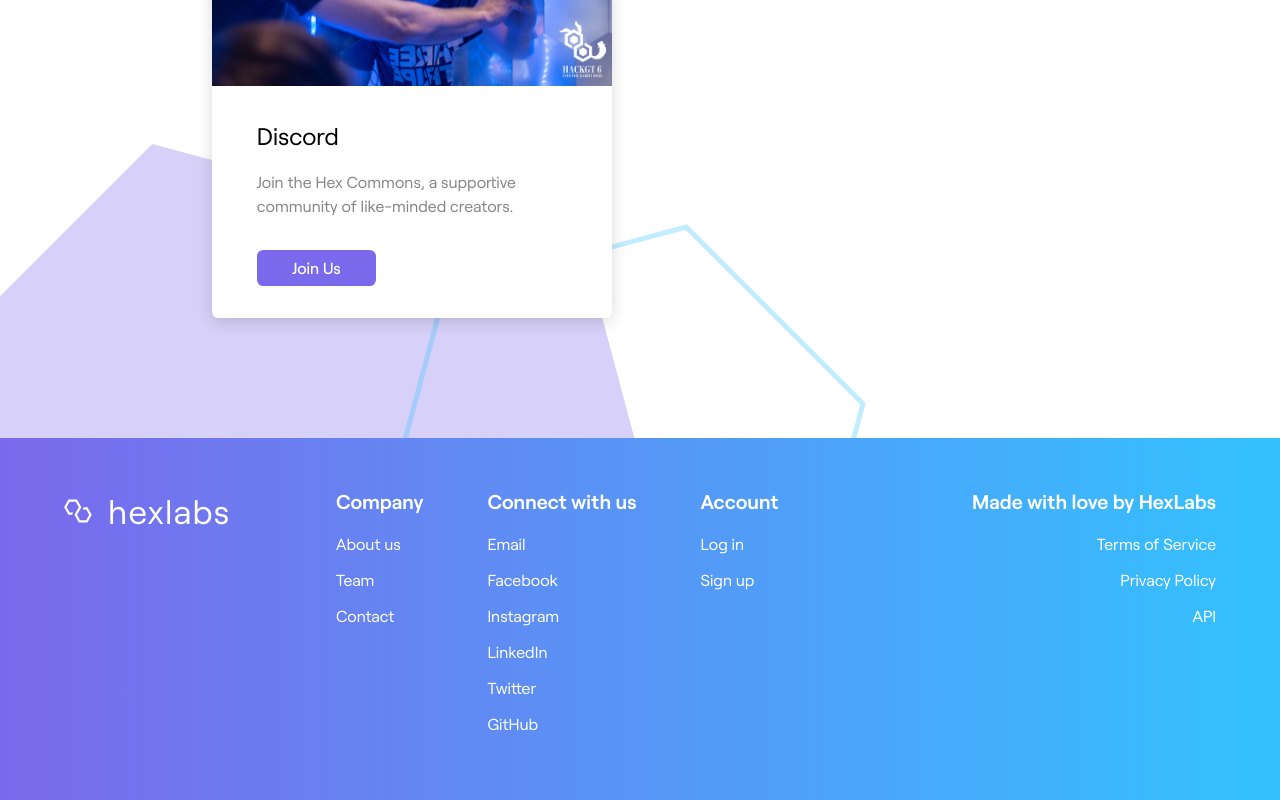
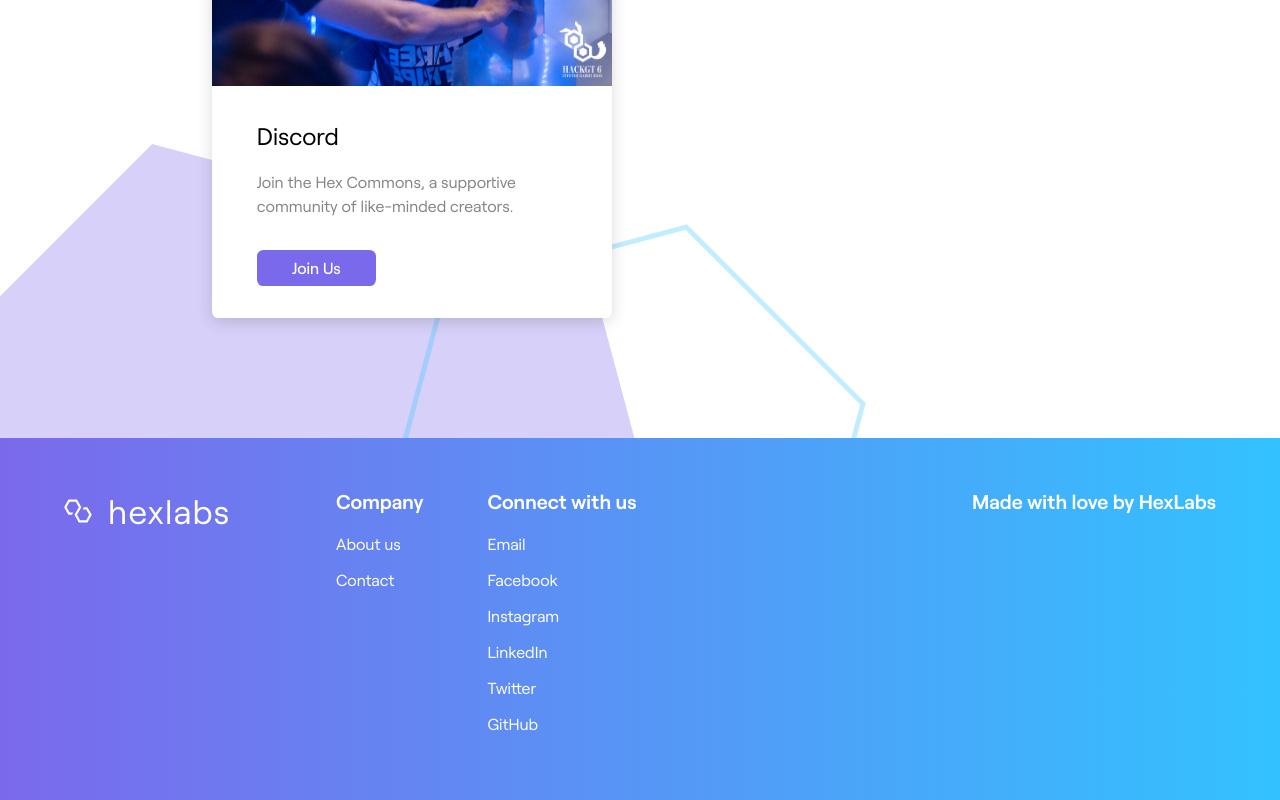
Before and after one commit to HackGT/hexlabs-website, a Next.js app: page / in a window 1280 px wide. Shown: the part 1594-2394 px from the top of the page. Built offline with nearby package versions, Linux system fonts and the light colour scheme.

Commit message:
update links

```diff
--- a/components/footer.tsx
+++ b/components/footer.tsx
@@ -17,15 +17,15 @@ const footerColumns: FooterColumn[] = [
     links: [
       {
         name: "About us",
-        href: "/",
+        href: "/about",
       },
-      {
-        name: "Team",
-        href: "/",
-      },
+      // {
+      //   name: "Team",
+      //   href: "",
+      // },
       {
         name: "Contact",
-        href: "/",
+        href: "/contact",
       },
     ],
   },
@@ -34,60 +34,60 @@ const footerColumns: FooterColumn[] = [
     links: [
       {
         name: "Email",
-        href: "/",
+        href: "mailto:hello@hack.gt",
       },
       {
         name: "Facebook",
-        href: "/",
+        href: "https://www.facebook.com/TheHexLabs",
       },
       {
         name: "Instagram",
-        href: "/",
+        href: "https://www.instagram.com/thehackgt/",
       },
       {
         name: "LinkedIn",
-        href: "/",
+        href: "https://www.linkedin.com/company/thehexlabs/",
       },
       {
         name: "Twitter",
-        href: "/",
+        href: "https://twitter.com/TheHexLabs",
       },
       {
         name: "GitHub",
-        href: "/",
+        href: "https://github.com/HackGT",
       },
     ],
   },
-  {
-    title: "Account",
-    links: [
-      {
-        name: "Log in",
-        href: "/",
-      },
-      {
-        name: "Sign up",
-        href: "/",
-      },
-    ],
-  },
+  // {
+  //   title: "Account",
+  //   links: [
+  //     {
+  //       name: "Log in",
+  //       href: "/",
+  //     },
+  //     {
+  //       name: "Sign up",
+  //       href: "/",
+  //     },
+  //   ],
+  // },
 ];
 
 const lastColumn: FooterColumn = {
   title: "Made with love by HexLabs",
   links: [
-    {
-      name: "Terms of Service",
-      href: "/",
-    },
-    {
-      name: "Privacy Policy",
-      href: "/",
-    },
-    {
-      name: "API",
-      href: "/",
-    },
+    // {
+    //   name: "Terms of Service",
+    //   href: "/",
+    // },
+    // {
+    //   name: "Privacy Policy",
+    //   href: "/",
+    // },
+    // {
+    //   name: "API",
+    //   href: "/",
+    // },
   ],
 };
 
```
